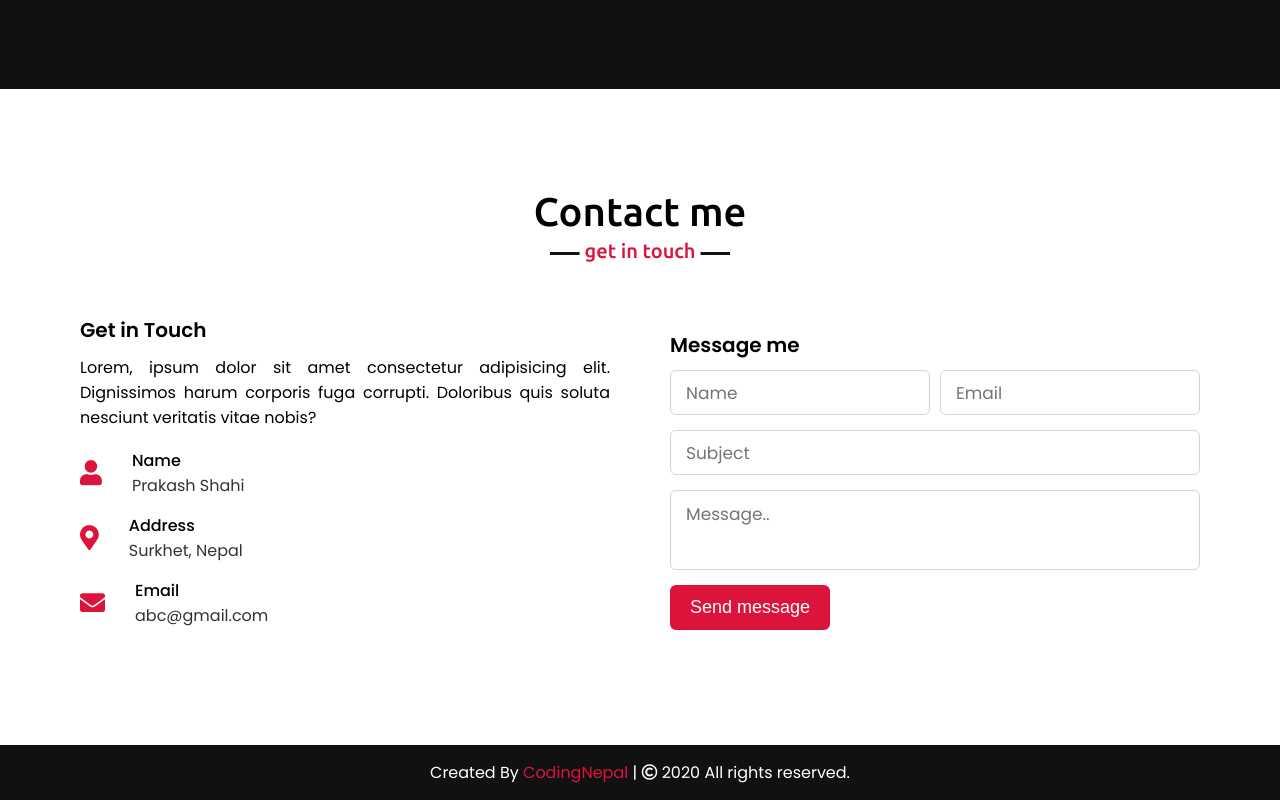
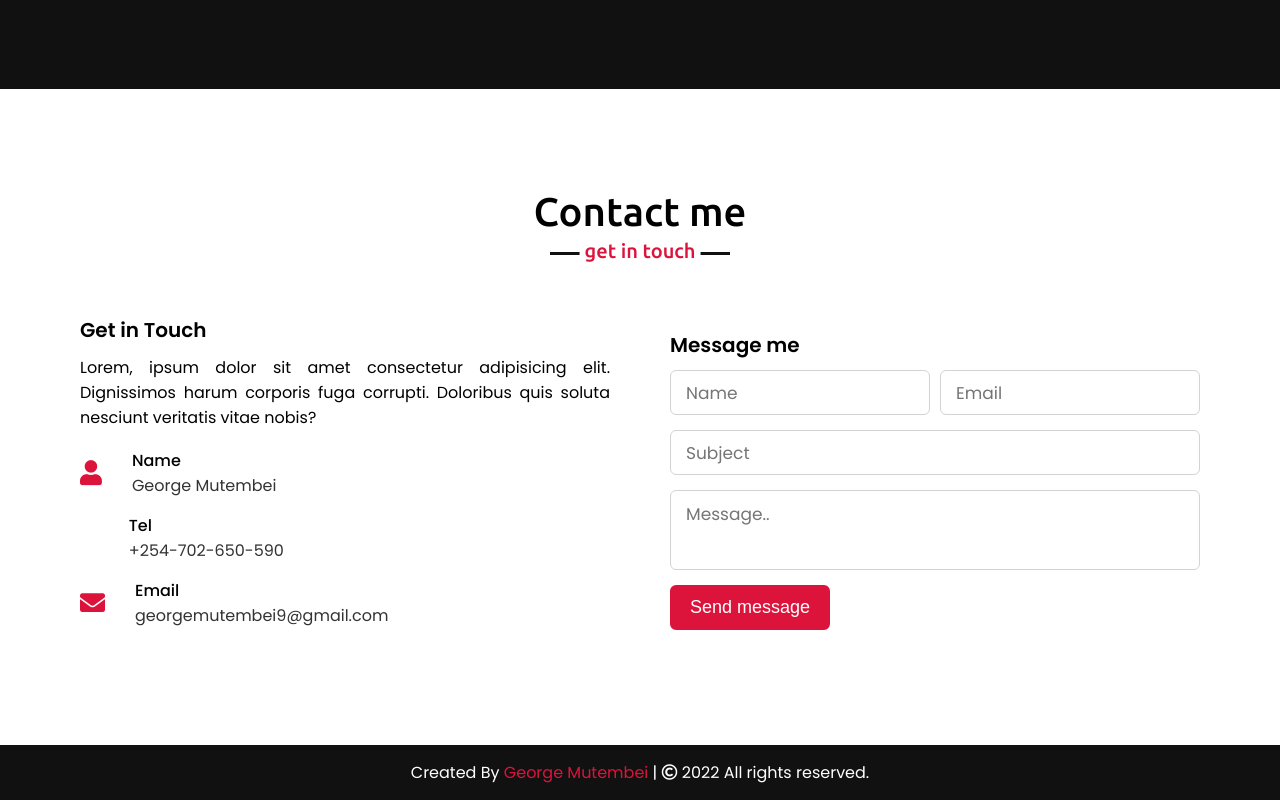
Before and after one commit to GEORGEMUTEMBEI/GEORGEMUTEMBEI..github.io, a plain HTML site: page index.html in a window 1280 px wide. Shown: the part 3268-4068 px from the top of the page. Drawn offline with nearby package versions, Linux system fonts and the light colour scheme.

Commit message:
Update index.html

```diff
--- a/index.html
+++ b/index.html
@@ -42,7 +42,7 @@
                 <div class="text-1">Hello, my name is</div>
                 <div class="text-2">George Mutembei</div>
                 <div class="text-3">And I'm a <span class="typing"></span></div>
-                <a href="#">Hire me</a>
+                <a href="https://mail.google.com/mail/?view=cm&fs=1&to=georgemutembei9@example.com&su=SUBJECT&body=BODY" class="menu-btn">Hire me</a>
             </div>
         </div>
     </section>
@@ -58,7 +58,7 @@
                 <div class="column right">
                     <div class="text">I'm George and I'm a <span class="typing-2"></span></div>
                     <p>Lorem ipsum dolor sit amet consectetur adipisicing elit. Quasi ut voluptatum eveniet doloremque autem excepturi eaque, sit laboriosam voluptatem nisi delectus. Facere explicabo hic minus accusamus alias fuga nihil dolorum quae. Explicabo illo unde, odio consequatur ipsam possimus veritatis, placeat, ab molestiae velit inventore exercitationem consequuntur blanditiis omnis beatae. Dolor iste excepturi ratione soluta quas culpa voluptatum repudiandae harum non.</p>
-                    <a href="#">Download CV</a>
+                    <a href="https://drive.google.com/file/d/1x_FNOvsGUhpVpTOZLxEs24_KbKtUxtS8/view?usp=sharing">Download CV</a>
                 </div>
             </div>
         </div>
@@ -197,21 +197,21 @@
                             <i class="fas fa-user"></i>
                             <div class="info">
                                 <div class="head">Name</div>
-                                <div class="sub-title">Prakash Shahi</div>
+                                <div class="sub-title">George Mutembei</div>
                             </div>
                         </div>
                         <div class="row">
-                            <i class="fas fa-map-marker-alt"></i>
+                            <i class="fa-solid fa-phone"></i>
                             <div class="info">
-                                <div class="head">Address</div>
-                                <div class="sub-title">Surkhet, Nepal</div>
+                                <div class="head">Tel</div>
+                                <div class="sub-title">+254-702-650-590</div>
                             </div>
                         </div>
                         <div class="row">
                             <i class="fas fa-envelope"></i>
                             <div class="info">
                                 <div class="head">Email</div>
-                                <div class="sub-title">abc@gmail.com</div>
+                                <div class="sub-title">georgemutembei9@gmail.com</div>
                             </div>
                         </div>
                     </div>
@@ -244,7 +244,7 @@
 
     <!-- footer section start -->
     <footer>
-        <span>Created By <a href="https://www.codingnepalweb.com">CodingNepal</a> | <span class="far fa-copyright"></span> 2020 All rights reserved.</span>
+        <span>Created By <a href="https://www.linkedin.com/in/george-mutembei-559363177/">George Mutembei</a> | <span class="far fa-copyright"></span> 2022 All rights reserved.</span>
     </footer>
 
     <script src="script.js"></script>
```
